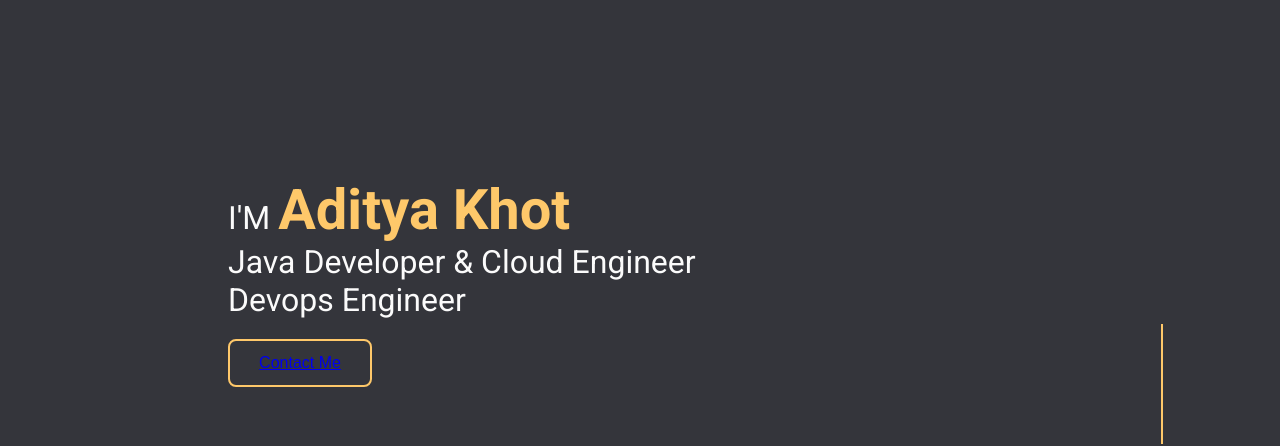
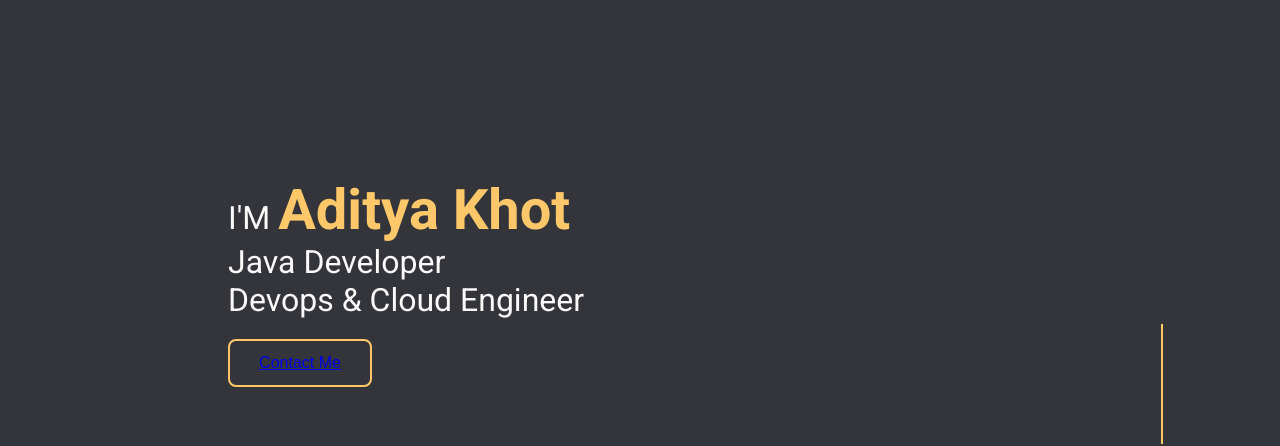
Before and after one commit to AdityaKhot/AdityaKhot.github.io, a plain HTML site: page index.html in a window 1280 px wide. Shown: the part 114-560 px from the top of the page. Drawn offline with nearby package versions, Linux system fonts and the light colour scheme.

Commit message:
Updated Index.html file

```diff
--- a/index.html
+++ b/index.html
@@ -25,7 +25,7 @@
         </nav>
         <div class="landing">
             <div class="intro">
-                <h3>I'M <Span>Aditya Khot</Span><br>Java Developer & Cloud Engineer<br>Devops Engineer</h3>
+                <h3>I'M <Span>Aditya Khot</Span><br>Java Developer<br>Devops & Cloud Engineer</h3>
                 <button><a href="#contact-loc">Contact Me</a></button>
             </div>
             <div class="socials">
```
